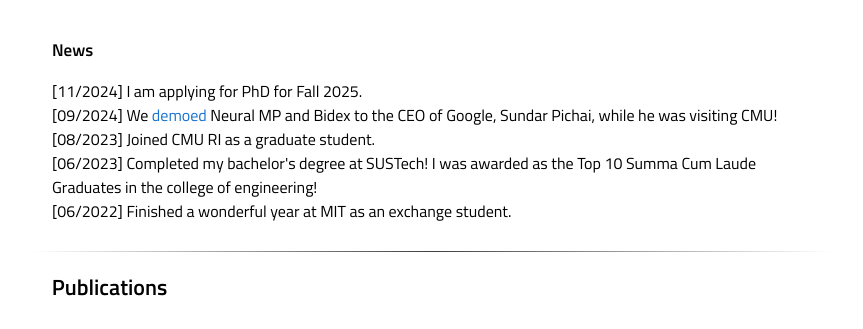
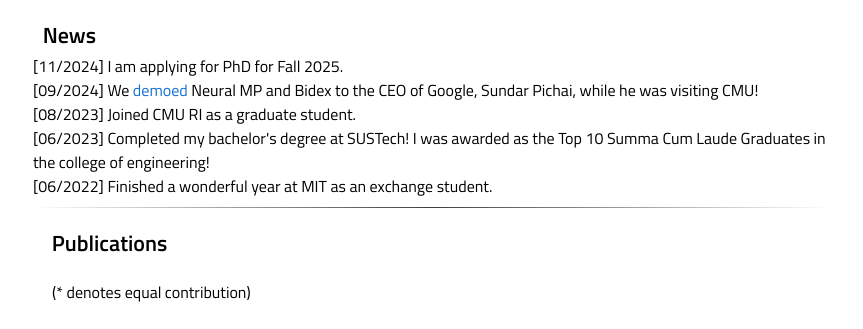
Before and after one commit to Jim-Young6709/Jim-Young6709.github.io, a plain HTML site: page index.html in a window 1280 px wide. Shown: the part 373-702 px from the top of the page, without its empty margins (208-1071 px from the left). Drawn offline with Linux system fonts and the light colour scheme; a script that the page names is missing.

Commit message:
Update index.html

```diff
--- a/index.html
+++ b/index.html
@@ -128,8 +128,8 @@
 </table>
 
 <table style="width:100%;border:0px;border-spacing:0px;border-collapse:separate;margin-right:auto;margin-left:auto;"><tbody>
-  <td style="padding:20px;width:100%;vertical-align:middle">
-    <heading>News</heading>
+  <tr><td><sectionheading>&nbsp;&nbsp;News </sectionheading></td></tr>
+  <td>
    <p>
     [11/2024] I am applying for PhD for Fall 2025.
    <br>
```
